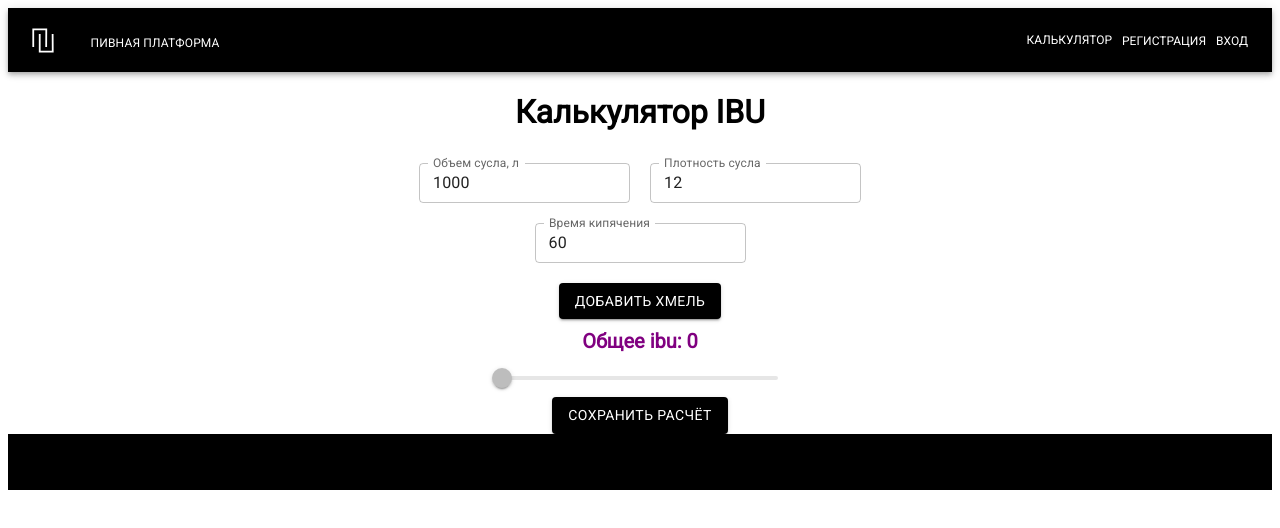
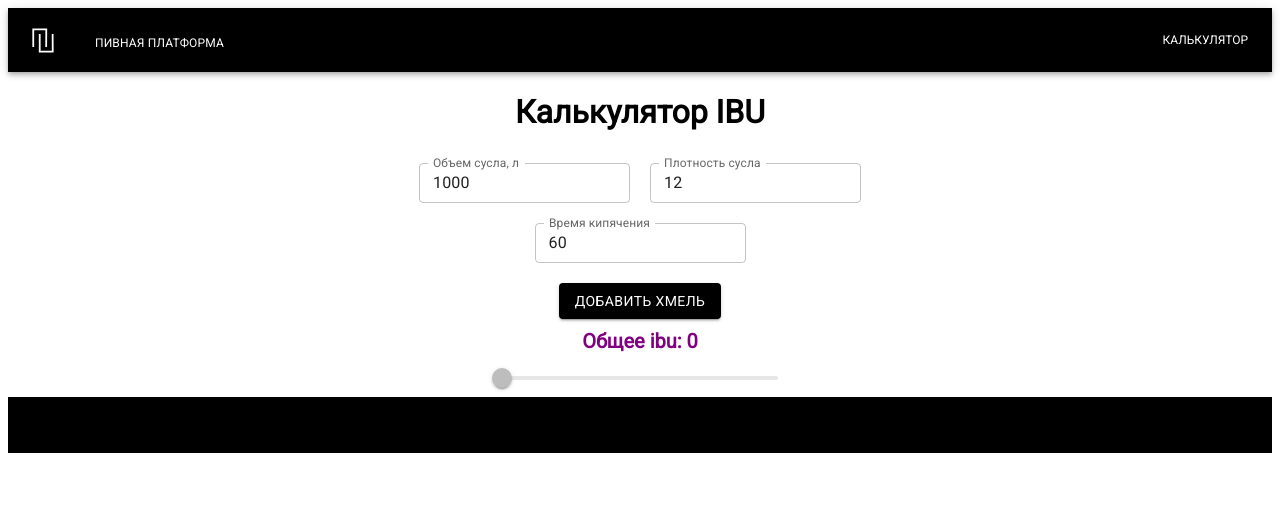
Before and after one commit to DmitriyBrewer/International-Bitterness-Units, a React (Create React App) app: page / in a window 1280 px wide. Shown: the top 528 px of the page. Built offline with nearby package versions, Linux system fonts and the light colour scheme.

Commit message:
featureSwitchMaxIbu

```diff
--- a/src/components/UI/navbar/Navbar.tsx
+++ b/src/components/UI/navbar/Navbar.tsx
@@ -23,12 +23,12 @@ export default function Navbar() {
       <AppBar position="static">
         <Toolbar style={{ background: "black" }}>
           <Typography variant="h6" component="div" sx={{ flexGrow: 1 }}>
-            <Link to="/main">
+            <Link to="/calc">
               <Logo />
             </Link>
           </Typography>
           <Typography variant="h6" component="div" sx={{ flexGrow: 30 }}>
-            <Link to="/main" className={cl.header_text_content}>
+            <Link to="/calc" className={cl.header_text_content}>
               Пивная платформа
             </Link>
           </Typography>
@@ -36,7 +36,7 @@ export default function Navbar() {
           <Link to="/calc" className={cl.header_text_content}>
             Калькулятор
           </Link>
-          {!isAuth &&
+          {/* {!isAuth &&
           <div>
           <Link to="/signup " className={cl.header_text_content}>
             Регистрация
@@ -53,7 +53,7 @@ export default function Navbar() {
           }
           {isAuth &&
           <div><AvatarMenu/></div>
-          }
+          } */}
         </Toolbar>
       </AppBar>
     </Box>
--- a/src/components/pages/CalculatorIBU.tsx
+++ b/src/components/pages/CalculatorIBU.tsx
@@ -130,13 +130,13 @@ const CalculatorIBU: React.FC = () => {
             color: "success.secondary"
           }}
         />
-        <HopsButton
+        {/* <HopsButton
         onClick={(event) => {
           event.preventDefault();
         }}
     >
       сохранить расчёт
-    </HopsButton>
+    </HopsButton> */}
       </Container>
 
         }
```
